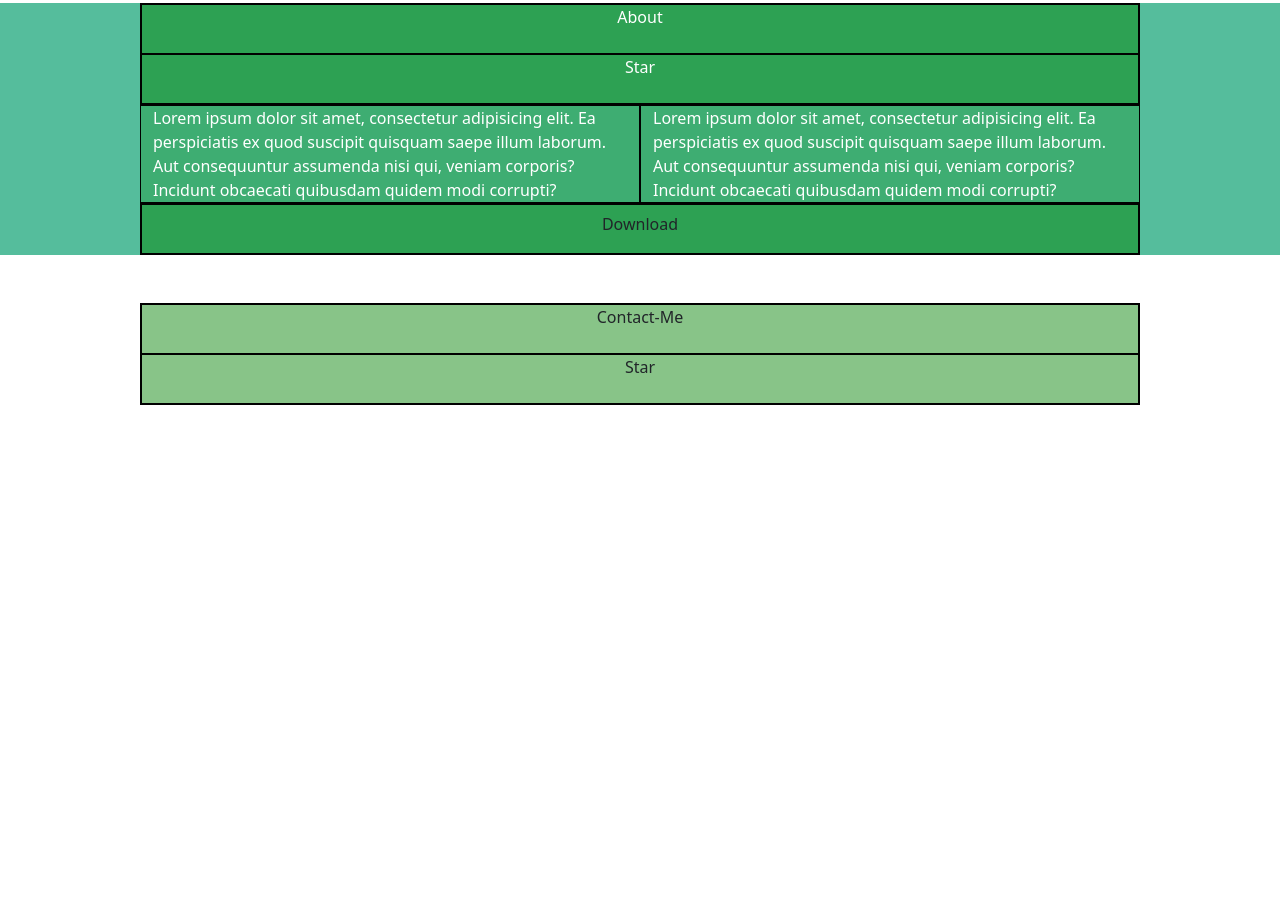
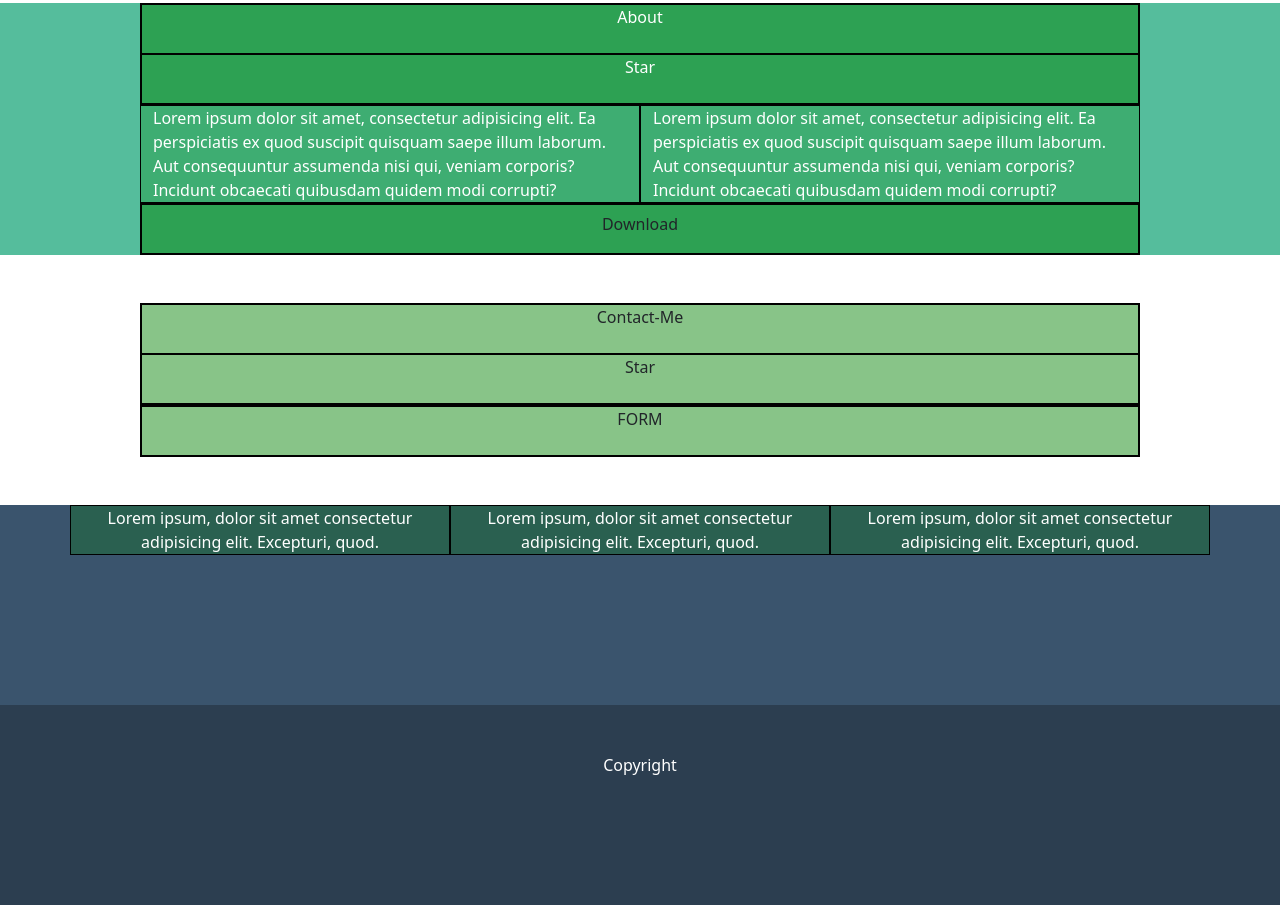
Before and after one commit to LeonardoFlammini/html-css-bootstrap-freelancer, a plain HTML site: page index.html in a window 1280 px wide. Shown: the part 601-1506 px from the top of the page. Before the commit the page ends 1054 px from the top, so only its background shows below. Drawn offline with nearby package versions, Linux system fonts and the light colour scheme.

Commit message:
[add]struttura-comlpeta

```diff
--- a/css/style.css
+++ b/css/style.css
@@ -31,3 +31,18 @@ header{
   max-width: 1000px;
   margin: 0 auto;
 }
+
+footer{
+  color: white;
+}
+#footer-top{
+  background-color: var(--footer-up-bg);
+  /* debug */
+  min-height: 200px;
+}
+
+#footer-bottom{
+  background-color: var(--dark-blue);
+  /* debug */
+  min-height: 200px;
+}
--- a/index.html
+++ b/index.html
@@ -102,11 +102,35 @@
             <div class="col star text-center debug">Star</div>
           </div>
 
+          <div class="row row-cols-1 debug">
+            <div class="col text-center debug">
+              FORM
+            </div>
+          </div>
+
         </div>
       </div>
     </section>
 
   </main>
 
+  <footer>
+
+    <div id="footer-top">
+     <div class="container">
+      <div class="row row-cols-1 row-cols-md-3">
+        <div class="col text-center debug">Lorem ipsum, dolor sit amet consectetur adipisicing elit. Excepturi, quod.</div>
+        <div class="col text-center debug">Lorem ipsum, dolor sit amet consectetur adipisicing elit. Excepturi, quod.</div>
+        <div class="col text-center debug">Lorem ipsum, dolor sit amet consectetur adipisicing elit. Excepturi, quod.</div>
+      </div>
+     </div>
+    </div>
+
+
+    <div id="footer-bottom" class="text-center py-5">
+      <div>Copyright</div>
+    </div>
+  </footer>
+
 </body>
 </html>
```
